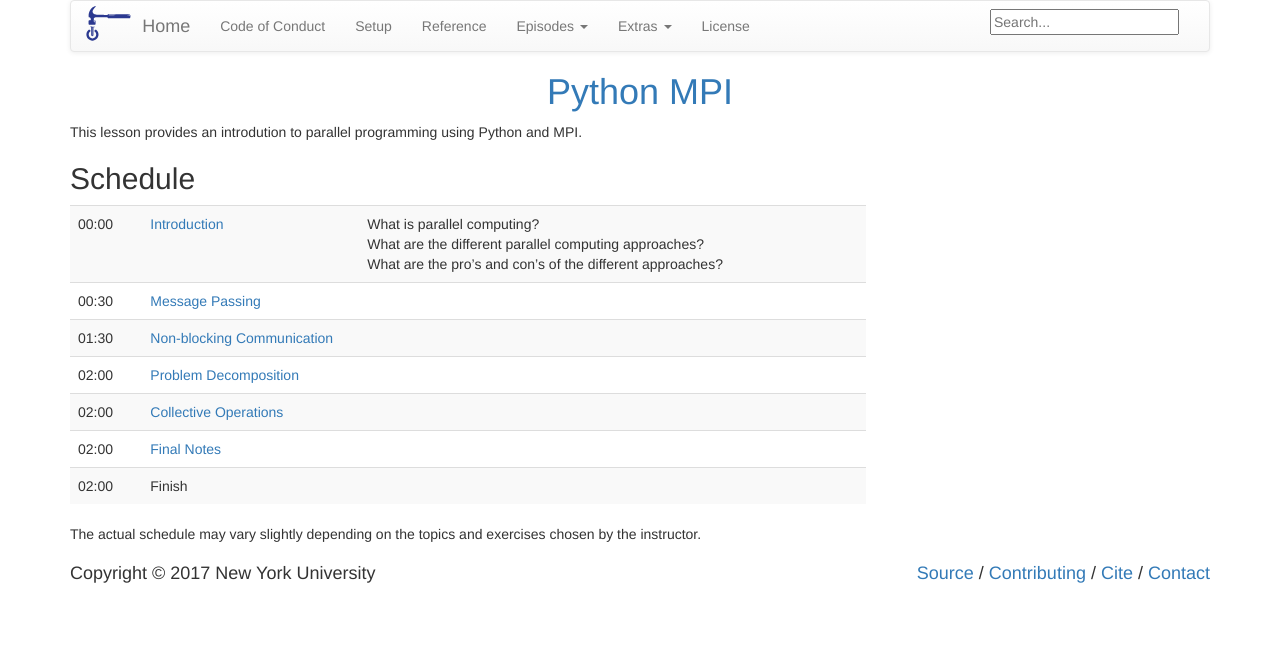
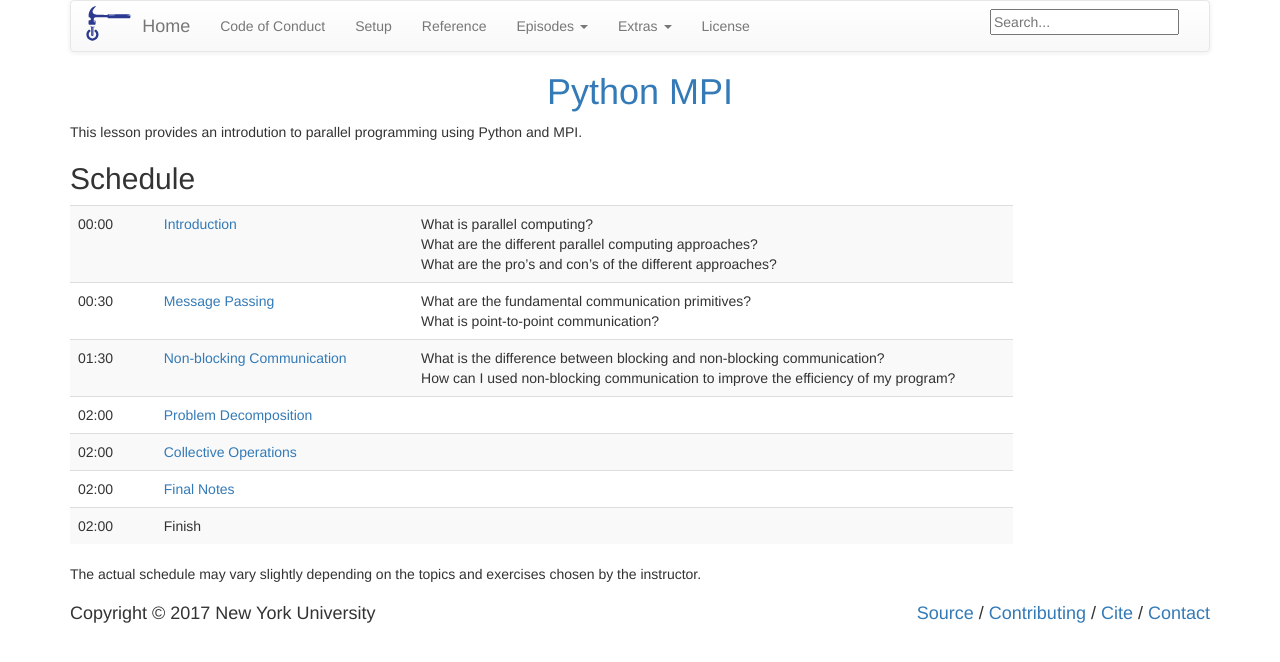
Before and after one commit to nyu-cds/python-mpi, a Jekyll site: the page built from index.md, in a window 1280 px wide. Shown: the top 662 px of the page. Built offline with Jekyll 4.4.1, drawn with Linux system fonts in a browser that asks for light colours.

Commit message:
Signed-off-by: Greg Watson <g.watson@computer.org>

```diff
--- a/_episodes/02-messagepassing.md
+++ b/_episodes/02-messagepassing.md
@@ -3,8 +3,15 @@ title: "Message Passing"
 teaching: 40
 exercises: 20
 questions:
+- "What are the fundamental communication primitives?"
+- "What is point-to-point communication?"
 objectives:
+- "Write your first MPI program."
+- "Understand communication primitives."
 keypoints:
+- "MPI uses the notion of a rank to distinguish processes."
+- "Send and Recv are the fundumental primitives."
+- "Sending a message from one process to another is known as point-to-point communication."
 ---
 The most commonly used method of programming distributed-memory MIMD systems is message passing, or some variant of message passing.
 MPI is the most widely used standard.
@@ -171,8 +178,9 @@ Process 1 drew the number 0.815583406506
 ~~~
 {: .output}
 
-The `Send` and `Recv` functions are referred to as blocking functions. If a process calls `Recv` it will simply wait until a message from the
-corresponding `Send` is received before proceeding. Similarly the `Send` will wait until the message has been reveived by the corresponding `Recv`.
+The `Send` and `Recv` functions are referred to as blocking functions (we will look at non-blocking functions later). If a process calls `Recv` it
+will simply wait until a message from the  corresponding `Send` is received before proceeding. Similarly the `Send` will wait until the message has
+been reveived by the corresponding `Recv`.
 
 ![blocking send]({{ page.root }}/fig/02-blocking-send.png "blocking send")
 
--- a/_episodes/03-nonblocking.md
+++ b/_episodes/03-nonblocking.md
@@ -3,8 +3,14 @@ title: "Non-blocking Communication"
 teaching: 20
 exercises: 10
 questions:
+- "What is the difference between blocking and non-blocking communication?"
+- "How can I used non-blocking communication to improve the efficiency of my program?"
 objectives:
+- "Understand the difference between blocking and non-blocking communication."
+- "Understand how non-blocking communication can improve program performance."
 keypoints:
+- "There are different methods for blocking and non-blocking communication."
+- "By overlapping communication and computation, better performance can be achieved."
 ---
 So far we have seen how to send and receive messages using blocking communication. In this case, the sender or receiver is not able to perform any
 other actions until the corresponding message has been sent or received (to be accurate, it is actually until the buffer is safe to use.)
```
